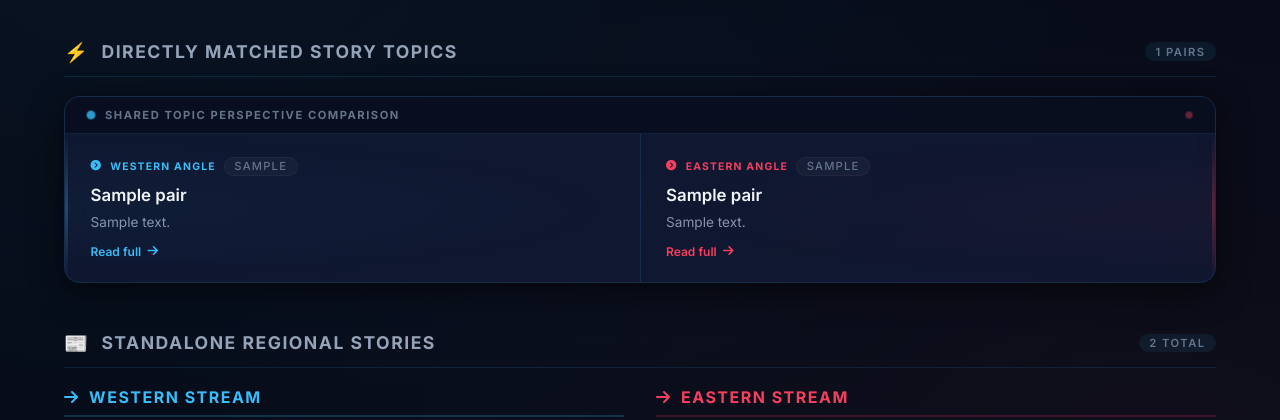
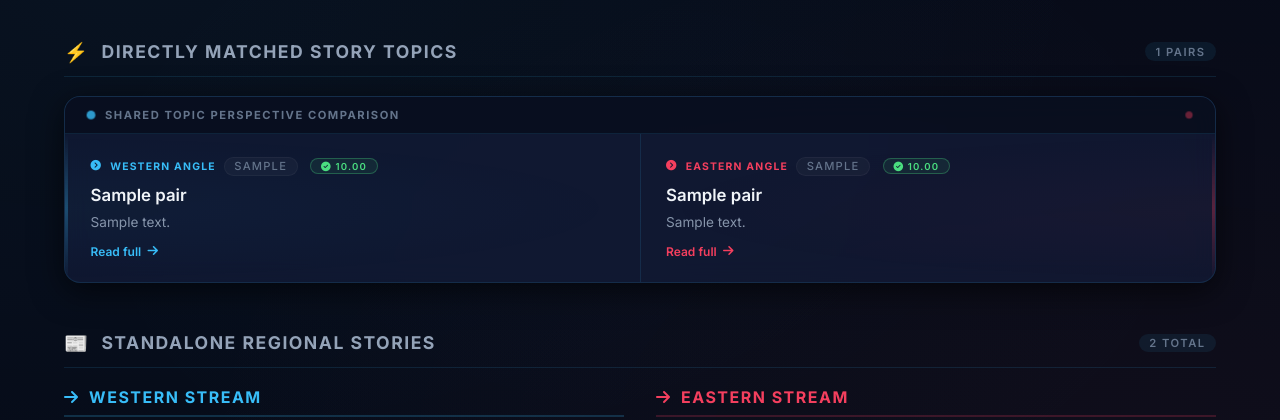
Before and after one commit to MajorDarren/propaganda-compass, a Flask app: template app/templates/index.html in a window 1280 px wide. Shown: the part 193-613 px from the top of the page. Run offline with Flask 3, Linux system fonts and the light colour scheme; the template is opened without the code that fills it: most values are stand-ins (such as "Sample title", 1, 10 or a date in 2020).

Commit message:
Add time-based matching and confidence scores

```diff
--- a/app/templates/index.html
+++ b/app/templates/index.html
@@ -294,6 +294,7 @@
             display: flex;
             align-items: center;
             gap: 0.5rem;
+            flex-wrap: wrap;
         }
 
         .west-tag {
@@ -318,6 +319,22 @@
             border-radius: 100px;
             border: 1px solid rgba(255, 255, 255, 0.04);
         }
+
+        /* ----- NEW: confidence badge ----- */
+        .confidence-badge {
+            display: inline-block;
+            font-size: 0.6rem;
+            font-weight: 600;
+            padding: 0.1rem 0.6rem;
+            border-radius: 12px;
+            background: rgba(255,255,255,0.05);
+            border: 1px solid rgba(255,255,255,0.08);
+            margin-left: 0.3rem;
+            color: var(--text-secondary);
+        }
+        .confidence-badge.high { color: #4ade80; border-color: rgba(74, 222, 128, 0.3); background: rgba(74, 222, 128, 0.08); }
+        .confidence-badge.medium { color: #facc15; border-color: rgba(250, 204, 21, 0.3); background: rgba(250, 204, 21, 0.08); }
+        .confidence-badge.low { color: #f87171; border-color: rgba(248, 113, 113, 0.3); background: rgba(248, 113, 113, 0.08); }
 
         .side .card h3 {
             font-size: 1.05rem;
@@ -611,7 +628,7 @@
             opacity: 1;
         }
 
-        /* ---------- FOOTER (optional extra) ---------- */
+        /* ---------- FOOTER ---------- */
         .footer-note {
             width: 90%;
             max-width: 1200px;
@@ -671,6 +688,19 @@
                         <i class="fas fa-chevron-circle-right tag-icon"></i>
                         Western Angle
                         <span class="source-label">{{ pair.w_source }}</span>
+                        <!-- Confidence badge -->
+                        {% if pair.w_score is not none %}
+                            {% set score = pair.w_score|float %}
+                            {% if score >= 0.6 %}
+                                <span class="confidence-badge high"><i class="fas fa-check-circle"></i> {{ "%.2f"|format(score) }}</span>
+                            {% elif score >= 0.5 %}
+                                <span class="confidence-badge medium"><i class="fas fa-minus-circle"></i> {{ "%.2f"|format(score) }}</span>
+                            {% else %}
+                                <span class="confidence-badge low"><i class="fas fa-exclamation-circle"></i> {{ "%.2f"|format(score) }}</span>
+                            {% endif %}
+                        {% else %}
+                            <span class="confidence-badge">N/A</span>
+                        {% endif %}
                     </div>
                     <div class="card">
                         <h3>
@@ -693,6 +723,19 @@
                         <i class="fas fa-chevron-circle-right tag-icon"></i>
                         Eastern Angle
                         <span class="source-label">{{ pair.e_source }}</span>
+                        <!-- Confidence badge (same score) -->
+                        {% if pair.e_score is not none %}
+                            {% set score = pair.e_score|float %}
+                            {% if score >= 0.6 %}
+                                <span class="confidence-badge high"><i class="fas fa-check-circle"></i> {{ "%.2f"|format(score) }}</span>
+                            {% elif score >= 0.5 %}
+                                <span class="confidence-badge medium"><i class="fas fa-minus-circle"></i> {{ "%.2f"|format(score) }}</span>
+                            {% else %}
+                                <span class="confidence-badge low"><i class="fas fa-exclamation-circle"></i> {{ "%.2f"|format(score) }}</span>
+                            {% endif %}
+                        {% else %}
+                            <span class="confidence-badge">N/A</span>
+                        {% endif %}
                     </div>
                     <div class="card">
                         <h3>
```
Also changed, not shown: app/database.py (+4 -4 lines), app/routes.py (+7 -7 lines), scraper/run_scraper.py (+55 -21 lines).
